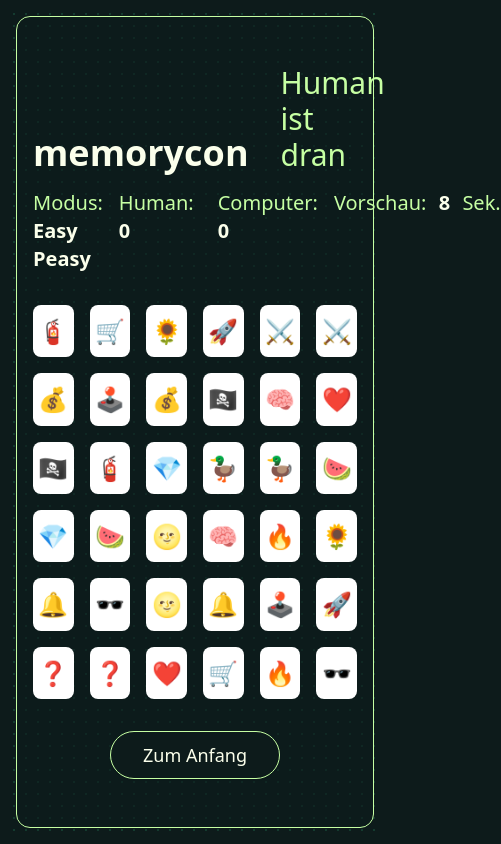
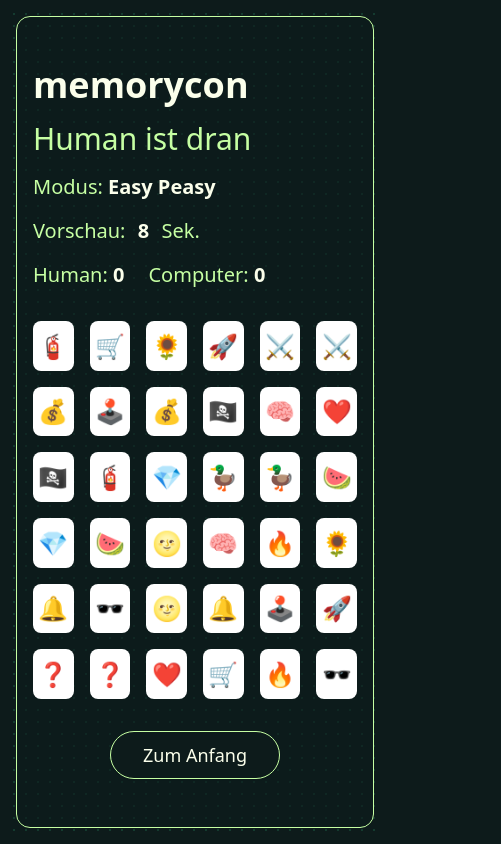
Before and after one commit to aersosi/memorycon, a Next.js app: page / in a window 390 px wide. Both pictures are taken after a click on the button "Easy Peasy". Shown: the whole page, 501 px wide, since content can reach past the window. Built offline with nearby package versions, Linux system fonts and the light colour scheme.

Commit message:
refactor: reorganize game components into pageGame directory - Rename Card to GameCard - Rename Time to GameTime - Move components to pageGame directory - Update imports accordingly - Improve header responsiveness with flex-wrap - Rename documentation files with double underscore prefix

```diff
--- a/src/components/card.tsx
+++ b/src/components/pageGame/gameCard.tsx
@@ -12,7 +12,7 @@ export type CardProps = {
     onFlip: () => void,
 };
 
-export default function Card({emoji, isFlipped, isFound, isPreview, onFlip}: CardProps) {
+export default function GameCard({emoji, isFlipped, isFound, isPreview, onFlip}: CardProps) {
     const gameState = useGameState();
     const dispatch = useGameDispatch();
     const config = gameConfig(gameState.gameModeEasy);
--- a/src/components/pageGame/gameHeader.tsx
+++ b/src/components/pageGame/gameHeader.tsx
@@ -1,4 +1,4 @@
-import Time from "@/components/time";
+import GameTime from "@/components/pageGame/gameTime";
 import { useGameState } from "@/contexts/gameContext";
 import { useRoundHumanString } from "@/hooks/useStrings";
 import { useRoundStyles } from "@/hooks/useStyles";
@@ -16,15 +16,17 @@ export default function GameHeader() {
 
     return (
         <header className="flex flex-col gap-4 justify-between text-xl w-full">
-            <div className="flex gap-8 justify-between items-end">
+            <div className="flex gap-4 justify-between items-end flex-wrap">
                 <h1 className={cn(`text-4xl font-semibold`)}>memorycon</h1>
                 <p className={cn(`text-3xl ${textColorRound}`)}>{playerNameText} ist dran</p>
             </div>
-            <div className="flex gap-4 justify-between w-full">
-                <p className="">
+            <div className="flex gap-4 justify-between w-full flex-wrap">
+                <p>
                     <span className={cn(`${textColorRound}`)}>Modus: </span>
                     <span className="font-semibold">{gameModeText}</span>
                 </p>
+
+                <GameTime/>
 
                 <div className="flex gap-6">
                     <p>
@@ -37,7 +39,6 @@ export default function GameHeader() {
                     </p>
                 </div>
 
-                <Time/>
             </div>
         </header>
     );
--- a/src/components/pageGame/gamePage.tsx
+++ b/src/components/pageGame/gamePage.tsx
@@ -1,7 +1,7 @@
 "use client"
 
-import Card from "@/components/card";
-import GameEndDialog from "@/components/gameEndDialog";
+import GameCard from "@/components/pageGame/gameCard";
+import GameEndDialog from "@/components/pageGame/gameEndDialog";
 import GameHeader from "@/components/pageGame/gameHeader";
 import { useGameDispatch, useGameState } from "@/contexts/gameContext";
 import { useComputerTurn } from "@/hooks/useComputerTurn";
@@ -56,7 +56,7 @@ export default function GamePage() {
             <GameHeader/>
             <main className="grid grid-cols-6 grid-rows-6 gap-4 grow w-full">
                 {cardEmojis.map((emoji, i) => (
-                    <Card
+                    <GameCard
                         key={i}
                         emoji={emoji}
                         isFound={gameState.foundMatches.includes(emoji)}
--- a/src/components/time.tsx
+++ b/src/components/pageGame/gameTime.tsx
@@ -5,7 +5,7 @@ import { gameConfig } from "@/lib/config";
 import { cn } from "@/lib/utils";
 import { useCallback } from "react";
 
-export default function Time() {
+export default function GameTime() {
     const {previewCards, isRoundHuman, gameModeEasy, flippedCardIndices, isGameEnd} = useGameState();
     const dispatch = useGameDispatch();
     const config = gameConfig(gameModeEasy);
```
Also changed, not shown: src/components/pageGame/gameEndDialog.tsx (renamed from src/components/gameEndDialog.tsx), 2 other files (tests, documents, lock files or other folders).
